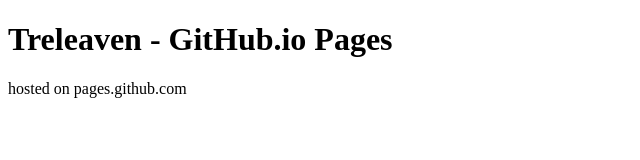
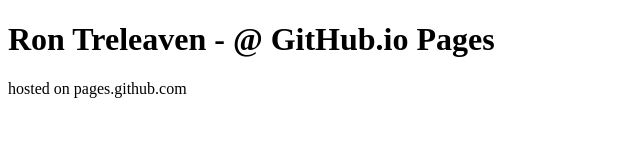
Before and after one commit to RonTreleaven/treleaven.github.io, a plain HTML site: page index.html in a window 1280 px wide. Shown: the whole page, without its empty margins (0-640 px from the left). Drawn offline with Linux system fonts and the light colour scheme.

Commit message:
Update index.html

```diff
--- a/index.html
+++ b/index.html
@@ -1,7 +1,7 @@
 <!DOCTYPE html>
 <html>
 <body>
-<h1>Treleaven - GitHub.io Pages</h1>
+<h1>Ron Treleaven - @ GitHub.io Pages</h1>
 <p>hosted on pages.github.com</p>
 </body>
 </html>
```
